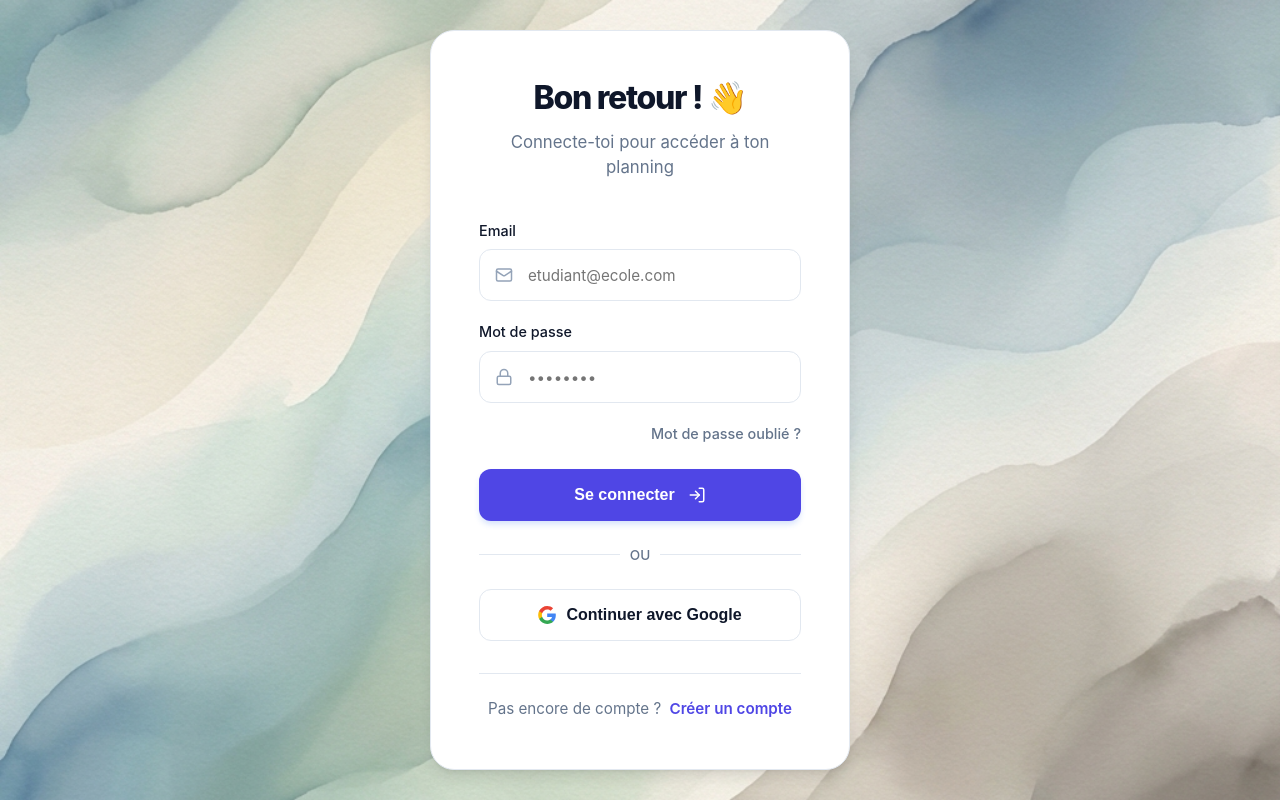
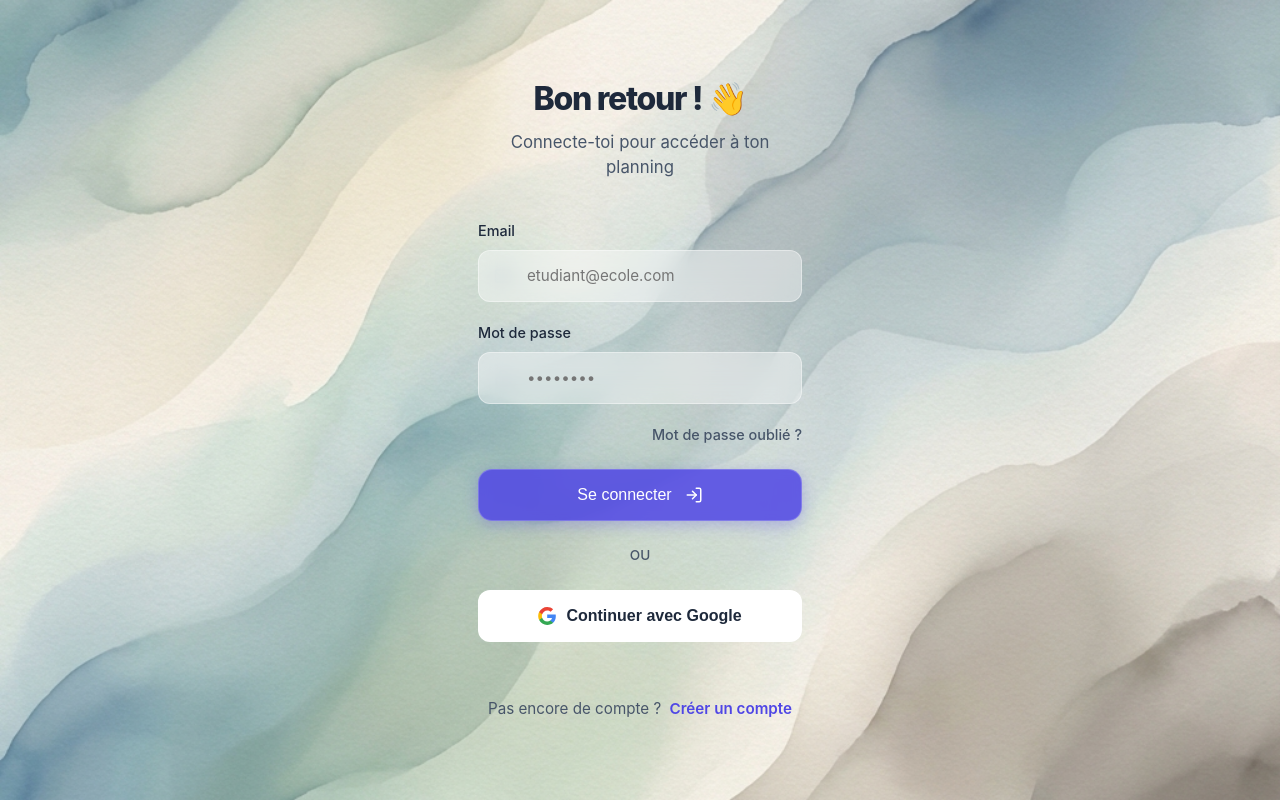
Before and after one commit to Moha2002e/Edunexo, a Vue app: page /login in a window 1280 px wide. Built offline with nearby package versions, Linux system fonts and the light colour scheme; no server answers.

Commit message:
feat: add initial global styling with design tokens, dark mode, and glassmorphism-inspired component base styles

```diff
--- a/src/style.css
+++ b/src/style.css
@@ -10,27 +10,41 @@
 
 :root {
   --primary: #4F46E5;
-  /* Indigo 600 */
   --primary-hover: #4338CA;
   --secondary: #EC4899;
-  /* Pink 500 */
   --accent: #10B981;
-  /* Emerald 500 */
 
-  /* Light Theme */
-  --bg-color: #F8FAFC;
-  --surface: #FFFFFF;
-  --surface-hover: #F1F5F9;
-  --text-dark: #0F172A;
-  --text-light: #64748B;
-  --border-color: #E2E8F0;
+  /* Glassmorphism Variables */
+  --glass-bg: rgba(255, 255, 255, 0.65);
+  /* More opacity for readability */
+  --glass-border: rgba(255, 255, 255, 0.4);
+  --glass-shadow: 0 8px 32px 0 rgba(31, 38, 135, 0.15);
+  --glass-blur: blur(16px);
+  --mac-radius: 20px;
+  /* Mac style rounded corners */
 
-  --shadow-sm: 0 1px 2px 0 rgb(0 0 0 / 0.05);
-  --shadow-md: 0 4px 6px -1px rgb(0 0 0 / 0.1), 0 2px 4px -2px rgb(0 0 0 / 0.1);
-  --shadow-lg: 0 10px 15px -3px rgb(0 0 0 / 0.1), 0 4px 6px -4px rgb(0 0 0 / 0.1);
+  --text-dark: #1e293b;
+  --text-light: #475569;
 
-  --radius: 16px;
-  --font-family: 'Outfit', 'Inter', sans-serif;
+  --font-family: -apple-system, BlinkMacSystemFont, 'SF Pro Display', 'Outfit', sans-serif;
+  /* Mac Fonts priority */
+}
+
+/* ... Dark Mode ... */
+:root.dark {
+  --glass-bg: rgba(15, 23, 42, 0.6);
+  --glass-border: rgba(255, 255, 255, 0.1);
+  --text-dark: #F8FAFC;
+}
+
+/* Global Glass Class */
+.glass {
+  background: var(--glass-bg);
+  backdrop-filter: var(--glass-blur);
+  -webkit-backdrop-filter: var(--glass-blur);
+  border: 1px solid var(--glass-border);
+  box-shadow: var(--glass-shadow);
+  border-radius: var(--mac-radius);
 }
 
 body {
@@ -92,12 +106,13 @@ h2 {
 /* Modern Button Styles */
 button {
   cursor: pointer;
-  border: 1px solid transparent;
-  border-radius: 12px;
+  border: 1px solid rgba(255, 255, 255, 0.2);
+  border-radius: 14px;
   padding: 0.75rem 1.5rem;
   font-size: 0.95rem;
-  font-weight: 600;
-  transition: all 0.2s ease;
+  font-weight: 500;
+  transition: all 0.3s cubic-bezier(0.25, 0.8, 0.25, 1);
+  backdrop-filter: blur(4px);
   display: inline-flex;
   align-items: center;
   justify-content: center;
@@ -109,15 +124,17 @@ button:active {
 }
 
 button.primary {
-  background: var(--primary);
-  color: var(--surface);
-  box-shadow: 0 4px 6px -1px rgba(37, 99, 235, 0.2);
+  background: rgba(79, 70, 229, 0.85);
+  /* Semi-transparent primary */
+  color: white;
+  box-shadow: 0 4px 15px rgba(79, 70, 229, 0.3);
+  border: 1px solid rgba(255, 255, 255, 0.2);
 }
 
 button.primary:hover {
-  background: #1d4ed8;
-  transform: translateY(-1px);
-  box-shadow: 0 6px 10px -1px rgba(37, 99, 235, 0.3);
+  background: rgba(79, 70, 229, 0.95);
+  transform: translateY(-2px);
+  box-shadow: 0 8px 25px rgba(79, 70, 229, 0.4);
 }
 
 button.outline {
@@ -144,40 +161,44 @@ input,
 select,
 textarea {
   width: 100%;
-  padding: 0.875rem 1rem;
-  border: 1px solid var(--border-color);
-  background: var(--surface);
-  border-radius: 12px;
+  padding: 1rem;
+  border: 1px solid var(--glass-border);
+  background: rgba(255, 255, 255, 0.4);
+  backdrop-filter: blur(10px);
+  border-radius: 14px;
   font-size: 0.95rem;
   margin-bottom: 1.25rem;
+  color: var(--text-dark);
+  transition: all 0.3s ease;
   box-sizing: border-box;
-  transition: all 0.2s;
   font-family: inherit;
-  color: var(--text-dark);
 }
 
 input:focus,
 select:focus,
 textarea:focus {
   outline: none;
+  background: rgba(255, 255, 255, 0.7);
   border-color: var(--primary);
-  box-shadow: 0 0 0 3px rgba(37, 99, 235, 0.1);
+  box-shadow: 0 0 0 4px rgba(79, 70, 229, 0.1);
 }
 
 /* Cards */
 .card {
-  background: var(--surface);
-  border-radius: var(--radius);
-  padding: 2rem;
-  box-shadow: var(--shadow-sm);
-  margin-bottom: 1.5rem;
-  border: 1px solid var(--border-color);
-  /* Subtle border for definition */
-  transition: box-shadow 0.2s;
+  background: var(--glass-bg);
+  backdrop-filter: var(--glass-blur);
+  -webkit-backdrop-filter: var(--glass-blur);
+  border: 1px solid var(--glass-border);
+  border-radius: var(--mac-radius);
+  padding: 2.5rem;
+  box-shadow: var(--glass-shadow);
+  margin-bottom: 2rem;
+  transition: transform 0.3s ease, box-shadow 0.3s ease;
 }
 
 .card:hover {
-  box-shadow: var(--shadow-md);
+  transform: translateY(-4px);
+  box-shadow: 0 12px 40px 0 rgba(31, 38, 135, 0.2);
 }
 
 .container {
@@ -189,13 +210,15 @@ textarea:focus {
 }
 
 .navbar {
-  background: rgba(255, 255, 255, 0.9);
-  backdrop-filter: blur(12px);
+  background: rgba(255, 255, 255, 0.5);
+  /* Higly transparent */
+  backdrop-filter: blur(20px);
+  -webkit-backdrop-filter: blur(20px);
   padding: 1rem 2rem;
   display: flex;
   justify-content: space-between;
   align-items: center;
-  border-bottom: 1px solid var(--border-color);
+  border-bottom: 1px solid rgba(255, 255, 255, 0.3);
   position: sticky;
   top: 0;
   z-index: 100;
```
